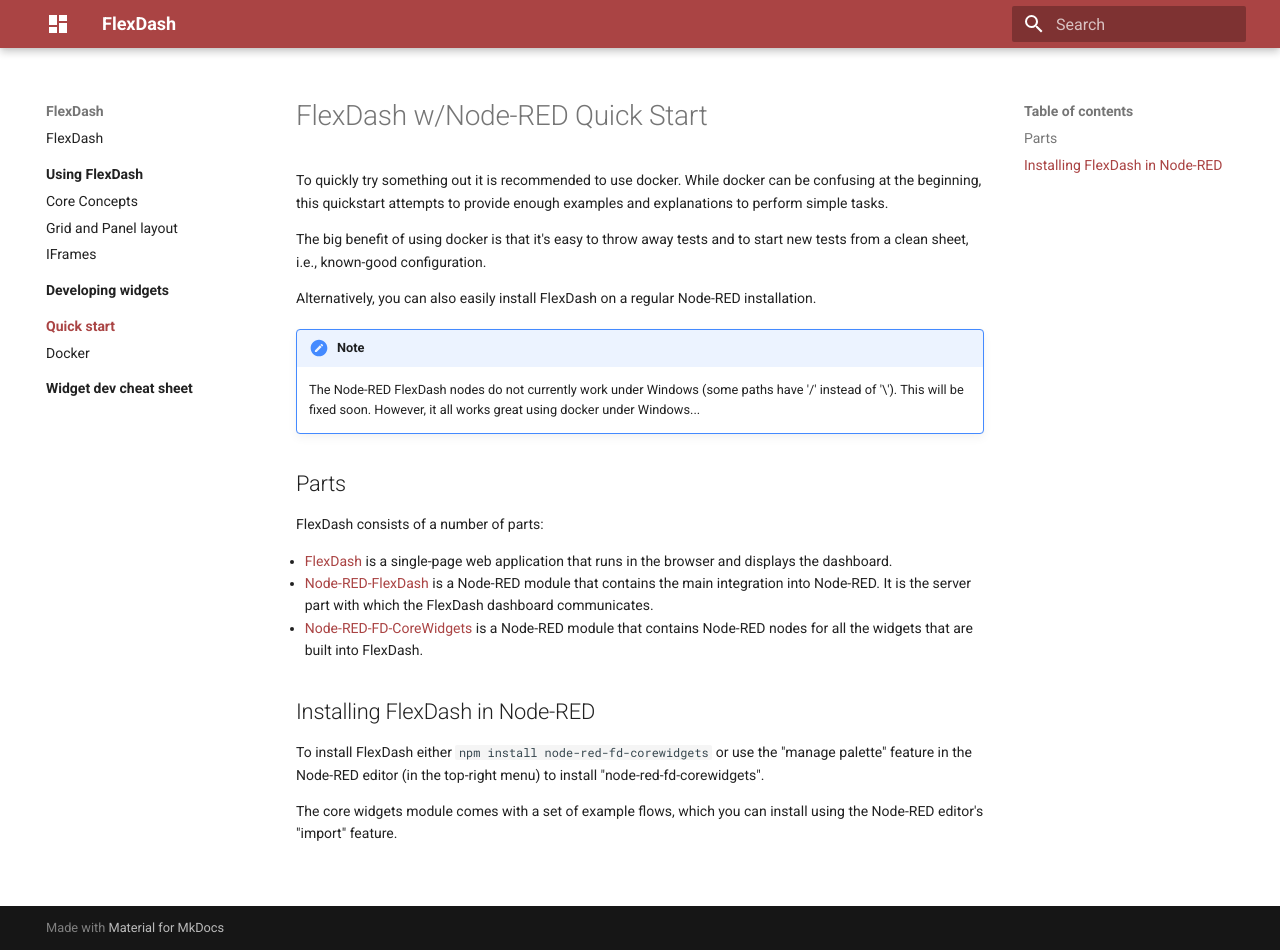
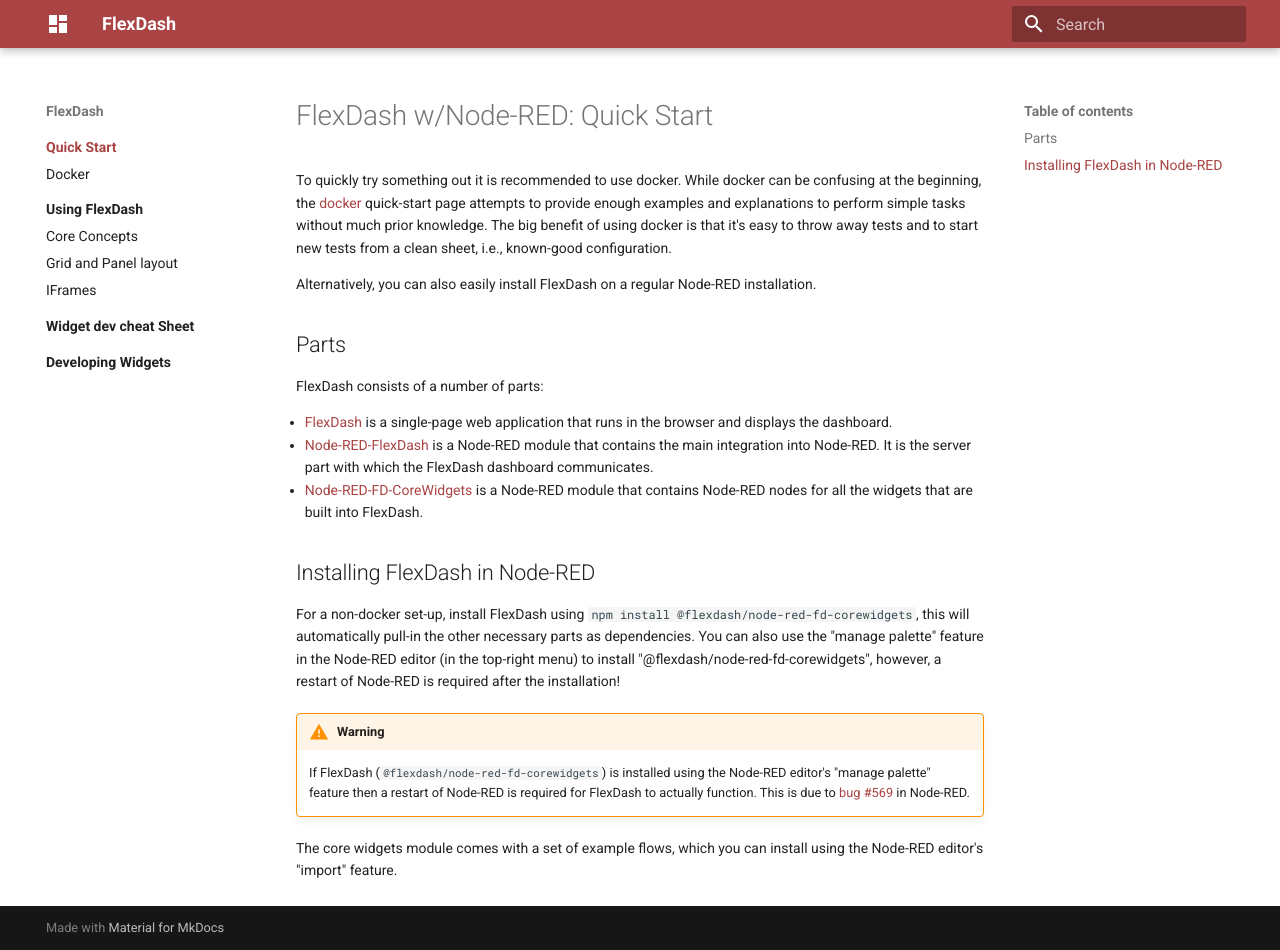
Before and after one commit to flexdash/docs, an MkDocs documentation site: the page built from docs/quick-start/index.md, in a window 1280 px wide and 950 px high. Built offline with MkDocs 1.6.1 and Material for MkDocs 9.7.7, drawn with Linux system fonts in a browser that asks for light colours.

Commit message:
Improve nav

```diff
--- a/docs/quick-start/index.md
+++ b/docs/quick-start/index.md
@@ -1,20 +1,13 @@
-# FlexDash w/Node-RED Quick Start
+# FlexDash w/Node-RED: Quick Start
 
 To quickly try something out it is recommended to use docker.
-While docker can be confusing at the beginning, this quickstart attempts to provide enough
-examples and explanations to perform simple tasks.
-
+While docker can be confusing at the beginning, the [docker](docker.md) quick-start page
+attempts to provide enough examples and explanations to perform simple tasks without much
+prior knowledge.
 The big benefit of using docker is that it's easy to throw away tests and to start new tests
 from a clean sheet, i.e., known-good configuration.
 
-
-
 Alternatively, you can also easily install FlexDash on a regular Node-RED installation.
-
-!!! note
-    The Node-RED FlexDash nodes do not currently work under Windows (some paths
-    have '/' instead of '\'). This will be fixed soon. However, it all works great
-    using docker under Windows...
 
 ## Parts
 
@@ -31,8 +24,16 @@ FlexDash consists of a number of parts:
 
 ## Installing FlexDash in Node-RED
 
-To install FlexDash either `npm install node-red-fd-corewidgets` or use the "manage palette"
-feature in the Node-RED editor (in the top-right menu) to install "node-red-fd-corewidgets".
+For a non-docker set-up, install FlexDash using `npm install @flexdash/node-red-fd-corewidgets`,
+this will automatically pull-in the other necessary parts as dependencies.
+You can also use the "manage palette" feature in the Node-RED editor (in the top-right menu)
+to install "@flexdash/node-red-fd-corewidgets", however, a restart of Node-RED is required
+after the installation!
+
+!!! WARNING
+    If FlexDash (`@flexdash/node-red-fd-corewidgets`) is installed using the Node-RED editor's
+    "manage palette" feature then a restart of Node-RED is required for FlexDash to actually
+    function. This is due to [bug #569](https://github.com/node-red/node-red/issues/569) in Node-RED.
 
 The core widgets module comes with a set of example flows, which you can install using the
 Node-RED editor's "import" feature.
--- a/mkdocs.yml
+++ b/mkdocs.yml
@@ -21,3 +21,17 @@ plugins:
 
 extra_css:
   - extra.css
+
+nav:
+  - "Quick Start":
+    - quick-start/index.md
+    - quick-start/docker.md
+  - "Using FlexDash":
+    - 'using-flexdash/index.md'
+    - 'using-flexdash/core-concepts.md'
+    - 'using-flexdash/grid-panel-layout.md'
+    - 'using-flexdash/iframes.md'
+  - "Widget dev cheat Sheet":
+    - 'widget-dev-cheat-sheet/index.md'
+  - "Developing Widgets":
+    - 'developing-widgets/index.md'
```
Also changed, not shown: docs/using-flexdash/core-concepts.md (renamed from docs/Using-FlexDash/core-concepts.md), docs/using-flexdash/grid-panel-layout.md (renamed from docs/Using-FlexDash/grid-panel-layout.md), docs/using-flexdash/grid1.png (renamed from docs/Using-FlexDash/grid1.png), docs/using-flexdash/grid2.png (renamed from docs/Using-FlexDash/grid2.png), docs/using-flexdash/grid3.png (renamed from docs/Using-FlexDash/grid3.png), docs/using-flexdash/grid4.png (renamed from docs/Using-FlexDash/grid4.png), docs/using-flexdash/grid5.png (renamed from docs/Using-FlexDash/grid5.png), docs/using-flexdash/iframes.md (renamed from docs/Using-FlexDash/iframes.md), docs/using-flexdash/index.md (renamed from docs/Using-FlexDash/index.md), docs/using-flexdash/mobile1.png (renamed from docs/Using-FlexDash/mobile1.png), docs/using-flexdash/mobile2.png (renamed from docs/Using-FlexDash/mobile2.png), docs/using-flexdash/mobile3.png (renamed from docs/Using-FlexDash/mobile3.png), docs/using-flexdash/panel1.png (renamed from docs/Using-FlexDash/panel1.png), docs/using-flexdash/panel2.png (renamed from docs/Using-FlexDash/panel2.png), 1 more files.
